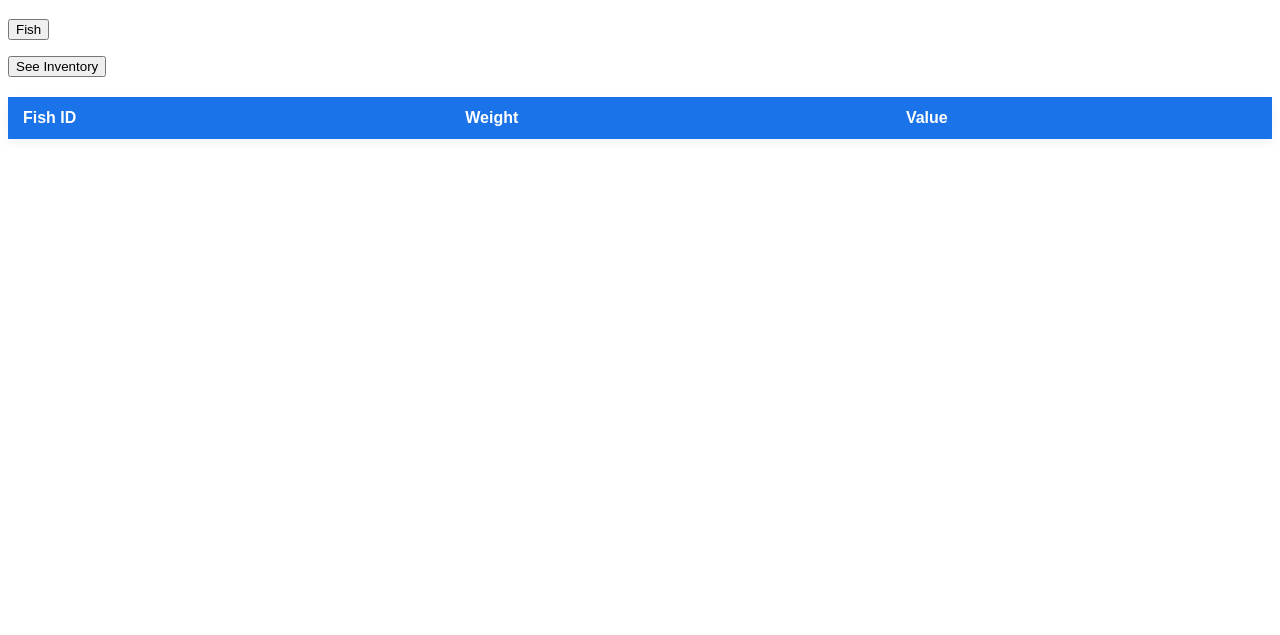
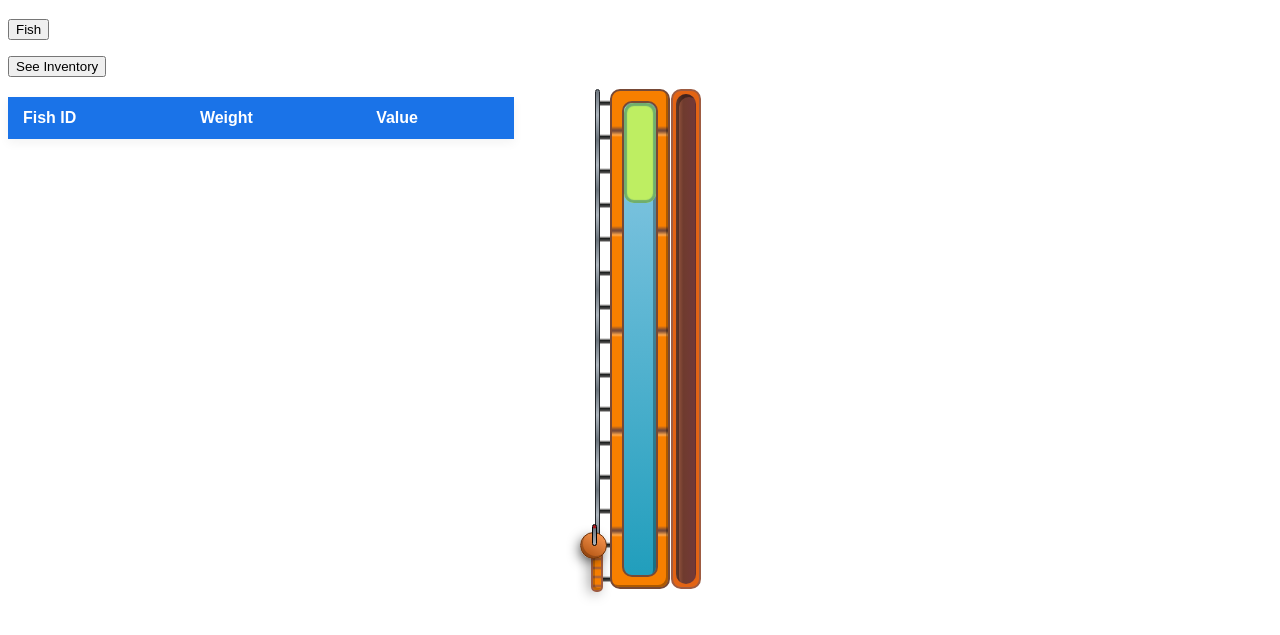
Before and after one commit to katiele1/cs-375-project, a website: page public/index.html in a window 1280 px wide. Shown: the part 61-696 px from the top of the page. Drawn offline with Linux system fonts and the light colour scheme.

Commit message:
Added html and css for the fishing mini game fishing bar

```diff
--- a/public/index.html
+++ b/public/index.html
@@ -8,6 +8,25 @@
 
 	<body>
 		<h1>Fishing Game</h1>
+
+		<div class="fishing" >
+		<div class="rod">
+			<div class="reel">
+			<div class="handle"></div>
+			</div>
+		</div>
+		<div class="sea">
+			<div class="area">
+			<div class="bait" id="bait"></div>
+			<div class="fish" ></i></div>
+			</div>
+		</div>
+		<div class="progress">
+			<div class="area">
+			<div class="bar" style="height:0%"></div>
+			</div>
+		</div>
+		</div>
 
 		<button id="fish-button">Fish</button>
 
--- a/public/style.css
+++ b/public/style.css
@@ -1,5 +1,5 @@
 table {
-  width: 100%;
+  width: 40%;
   border-collapse: collapse;
   margin: 20px 0;
   font-size: 16px;
@@ -26,3 +26,238 @@ table tbody tr {
 table tbody tr:hover {
   background-color: #f1f3f4;
 }
+
+body {
+  height: 100vh;
+}
+.fishing {
+  position: absolute;
+  width: 121px;
+  height: 500px;
+  border-radius: 10px;
+  top: 50%;
+  left: 50%;
+  margin-top: -250px;
+  margin-left: -60px;
+}
+.fishing .rod {
+  width: 20px;
+  height: 100%;
+  position: absolute;
+  top: 0;
+  left: 0;
+}
+.fishing .rod:before {
+  content: "";
+  width: 3px;
+  height: 100%;
+  position: absolute;
+  top: 0;
+  right: 0;
+  background: rgb(173, 181, 189);
+  background: repeating-linear-gradient(
+    0deg,
+    rgba(173, 181, 189, 1) 25px,
+    rgba(108, 117, 125, 1) 50px,
+    rgba(173, 181, 189, 1) 75px
+  );
+  border: 1px solid #212529;
+  border-radius: 5px;
+}
+.fishing .rod:after {
+  content: "";
+  position: absolute;
+  bottom: 0;
+  width: 8px;
+  height: 50px;
+  background: rgb(205, 152, 121);
+  background: repeating-linear-gradient(
+    0deg,
+    rgba(247, 127, 0, 1) 0px,
+    rgba(247, 127, 0, 1) 2px,
+    rgba(158, 92, 66, 1) 4px,
+    rgba(247, 127, 0, 1) 6px,
+    rgba(247, 127, 0, 1) 9px
+  );
+  border: 2px solid #9e5c42;
+  bottom: -3px;
+  right: -3px;
+  border-radius: 5px;
+  box-shadow: -3px 4px 14px -4px, inset 2px -2px rgba(0, 0, 0, 0.2);
+}
+.fishing .rod .reel {
+  position: absolute;
+  width: 25px;
+  height: 25px;
+  border-radius: 100%;
+  background: rgb(171, 77, 11);
+  background: linear-gradient(
+    28deg,
+    rgba(171, 77, 11, 1) 0%,
+    rgba(255, 157, 88, 1) 100%
+  );
+  bottom: 30px;
+  z-index: 2;
+  box-shadow: -3px 4px 14px -4px, inset 2px -2px rgba(0, 0, 0, 0.2);
+  border: 1px solid #67300a;
+}
+.fishing .rod .reel .handle {
+  content: "";
+  position: absolute;
+  width: 3px;
+  height: 20px;
+  border: 1px solid black;
+  top: -9px;
+  right: 9px;
+  background: rgb(173, 181, 189);
+  background: linear-gradient(
+    0deg,
+    rgba(173, 181, 189, 1) 0%,
+    rgba(108, 117, 125, 1) 81%,
+    rgba(164, 22, 26, 1) 86%,
+    rgba(164, 22, 26, 1) 100%
+  );
+  border-radius: 3px;
+  transform-origin: bottom;
+  animation-name: reelin;
+  animation-duration: 0.5s;
+  animation-iteration-count: infinite;
+  animation-timing-function: linear;
+  animation-play-state: paused;
+}
+@keyframes reelin {
+  from {
+    transform: rotate(360deg);
+  }
+  to {
+    transform: rotate(0deg);
+  }
+}
+.fishing .rod .reel .handle.reelin {
+  animation-play-state: running;
+}
+.fishing .rod .reel .handle.reelout {
+  animation-duration: 0.5s;
+  animation-direction: reverse;
+  animation-play-state: running;
+}
+.fishing .sea {
+  position: absolute;
+  width: 60px;
+  height: 100%;
+  background: rgb(247, 127, 0);
+  background: repeating-linear-gradient(
+    0deg,
+    rgba(247, 127, 0, 1) 0px,
+    rgba(247, 127, 0, 1) 50px,
+    rgba(255, 166, 73, 1) 52px,
+    rgba(119, 73, 54, 1) 56px,
+    rgba(119, 73, 54, 1) 57px,
+    rgba(247, 127, 0, 1) 61px,
+    rgba(247, 127, 0, 1) 100px
+  );
+  left: 30px;
+  border-radius: 10px;
+  border: 2px solid #774936;
+  box-shadow: inset -2px -2px rgba(0, 0, 0, 0.3);
+  padding: 10px;
+  box-sizing: border-box;
+}
+.fishing .sea:before {
+  content: "";
+  position: absolute;
+  width: 15px;
+  height: 100%;
+  background: repeating-linear-gradient(
+    0deg,
+    rgba(255, 255, 255, 0) 0px,
+    rgba(255, 255, 255, 0) 5px,
+    rgba(86, 85, 84, 1) 6px,
+    rgba(19, 21, 21, 1) 9px,
+    rgba(86, 85, 84, 1) 9px,
+    rgba(255, 255, 255, 0) 11px,
+    rgba(255, 255, 255, 0) 34px
+  );
+  top: 0;
+  left: -12px;
+  z-index: -1;
+}
+.fishing .sea .area {
+  position: relative;
+  width: 100%;
+  height: 100%;
+  border-radius: 10px;
+  background: rgb(142, 202, 230);
+  background: linear-gradient(
+    180deg,
+    rgba(142, 202, 230, 1) 0%,
+    rgba(33, 158, 188, 1) 100%
+  );
+  box-shadow: inset -3px 3px rgba(0, 0, 0, 0.3);
+  border: 2px solid #774936;
+  box-sizing: border-box;
+}
+.fishing .sea .fish {
+  width: 100%;
+  height: 50px;
+  position: absolute;
+  top: 0;
+  right: 0;
+  z-index: 4;
+  font-size: 25px;
+  line-height: 50px;
+  text-align: center;
+  color: #264653;
+  text-shadow: 1px 1px #2a9d8f;
+}
+.fishing .sea .bait {
+  position: absolute;
+  width: 100%;
+  height: 100px;
+  top: 0%;
+  left: 0;
+  background: #beee62;
+  border-radius: 10px;
+  box-shadow: inset 0 0 1px 3px #70ae6e;
+}
+.fishing .progress {
+  position: absolute;
+  width: 30px;
+  height: 100%;
+  border: 2px solid #9e5c42;
+  background: #e36414;
+  right: 0;
+  top: 0;
+  border-radius: 10px;
+  padding: 3px;
+  box-sizing: border-box;
+}
+.fishing .progress .area {
+  position: relative;
+  width: 100%;
+  height: 100%;
+  background: rgb(115, 57, 56);
+  background: linear-gradient(
+    90deg,
+    rgba(115, 57, 56, 1) 0%,
+    rgba(158, 92, 66, 1) 2%,
+    rgba(111, 59, 46, 1) 36%,
+    rgba(115, 57, 56, 1) 96%,
+    rgba(74, 34, 33, 1) 100%
+  );
+  border-radius: 10px;
+  box-shadow: inset 3px 3px rgba(0, 0, 0, 0.4);
+  overflow: hidden;
+}
+.fishing .progress .bar {
+  position: absolute;
+  width: 100%;
+  height: 2%;
+  background: #beee62;
+  bottom: 0;
+  box-shadow: inset 2px -2px rgba(0, 0, 0, 0.4);
+  border-radius: 0 0 10px 10px;
+}
+.holdButtonProgress {
+  display: none;
+}
```
